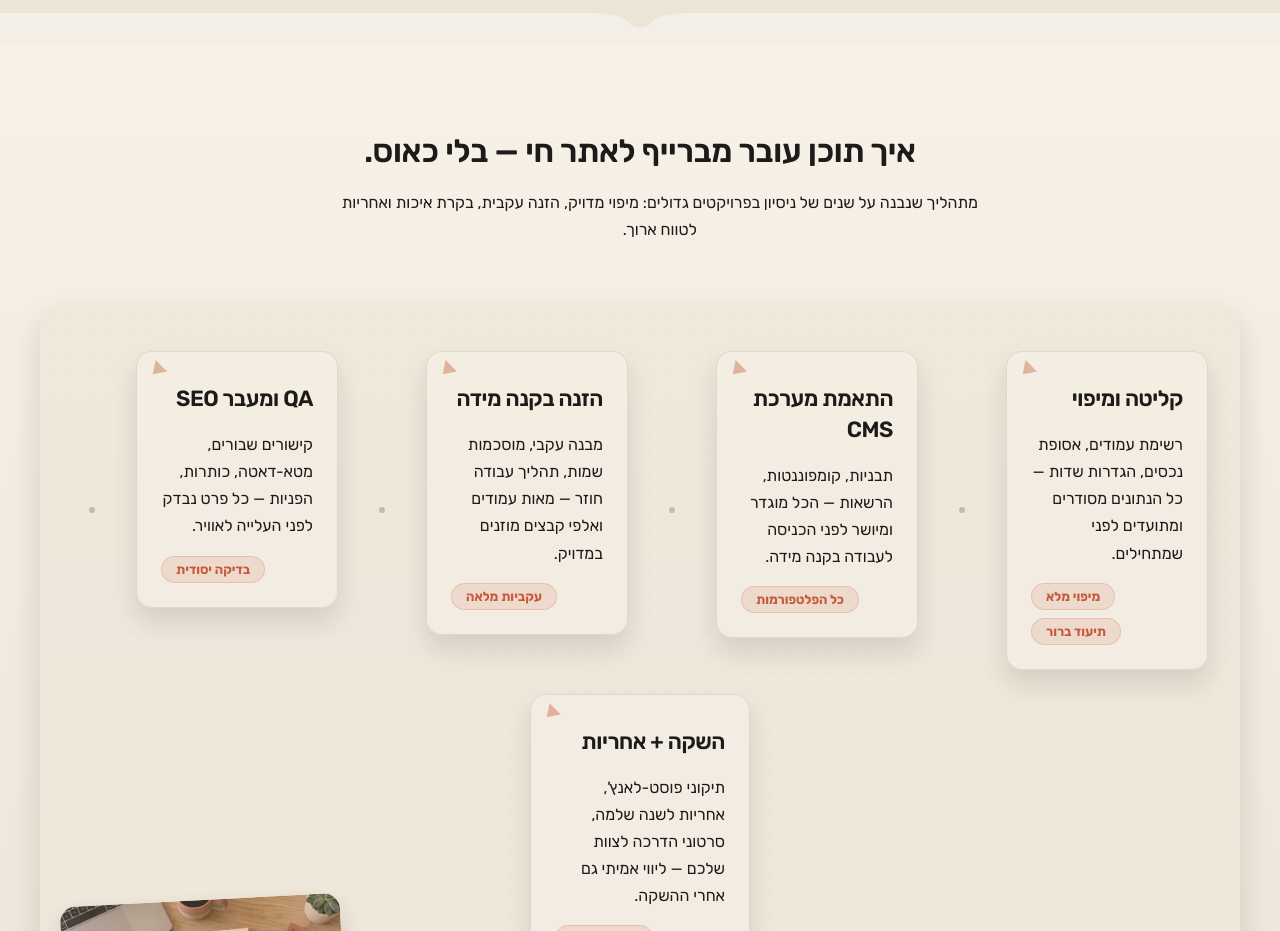
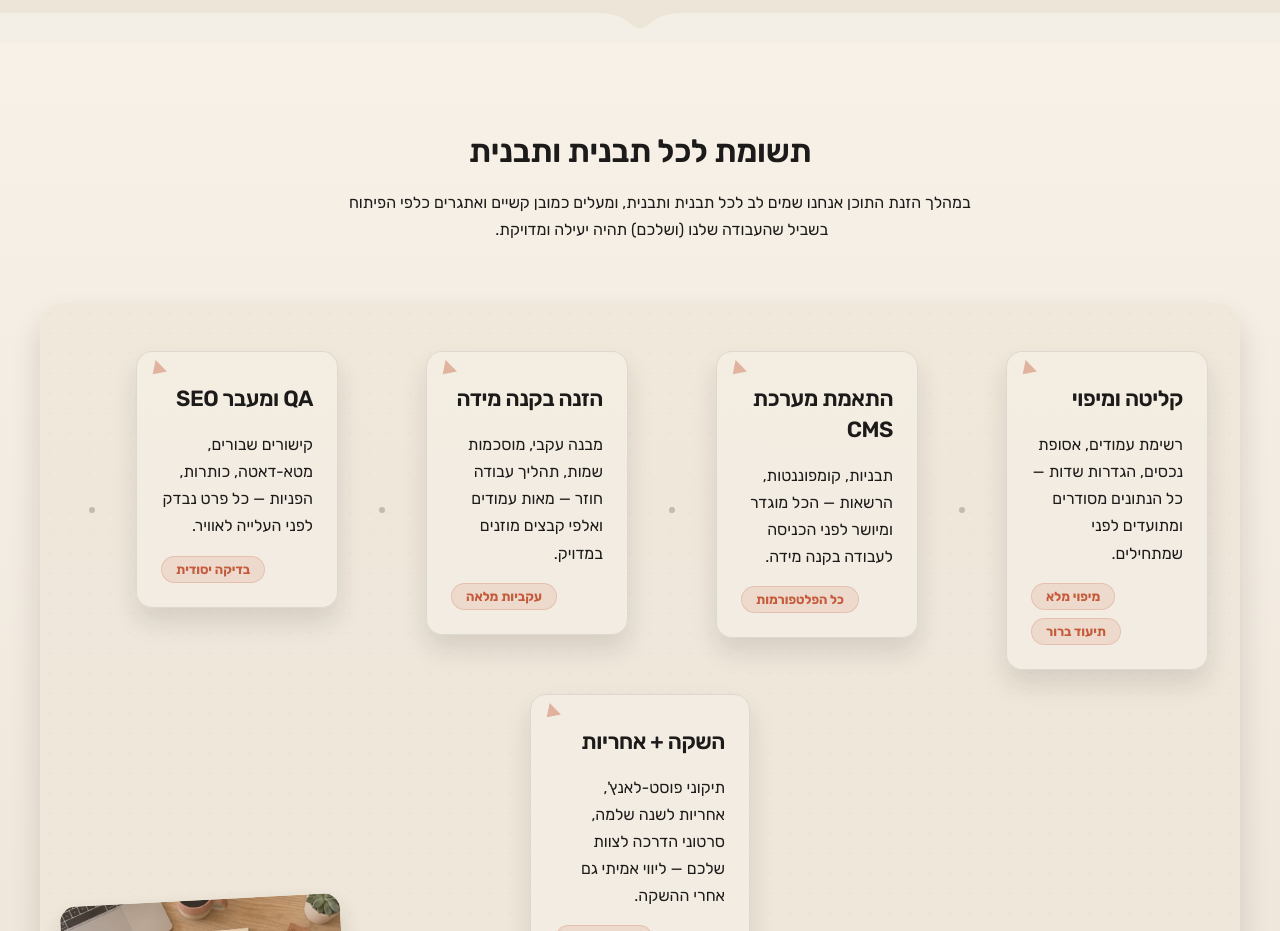
Before and after one commit to slipwoker/zappy-website-c3bf3039-58ec-43ec-8c0b-f24fab63cb76, a plain HTML site: page index.html in a window 1280 px wide. Shown: the part 1900-2831 px from the top of the page. Drawn offline with Linux system fonts and the light colour scheme.

Commit message:
Background sync: Progressive GitHub Sync

```diff
--- a/index.html
+++ b/index.html
@@ -884,8 +884,8 @@
 <section class="index-process-section" data-layout-spec="בית-process">
   <div class="index-process-container">
     <div class="index-process-header">
-      <h2>איך תוכן עובר מברייף לאתר חי — בלי כאוס.</h2>
-      <p>מתהליך שנבנה על שנים של ניסיון בפרויקטים גדולים: מיפוי מדויק, הזנה עקבית, בקרת איכות ואחריות לטווח ארוך.</p>
+      <h2>תשומת לכל תבנית ותבנית</h2>
+      <p>במהלך הזנת התוכן אנחנו שמים לב לכל תבנית ותבנית, ומעלים כמובן קשיים ואתגרים כלפי הפיתוח בשביל שהעבודה שלנו (ושלכם) תהיה יעילה ומדויקת.&nbsp;</p>
     </div>
 
     <div class="index-process-board">
```
Also changed, not shown: public/index.html (+1 -1 lines), 3 other files.
